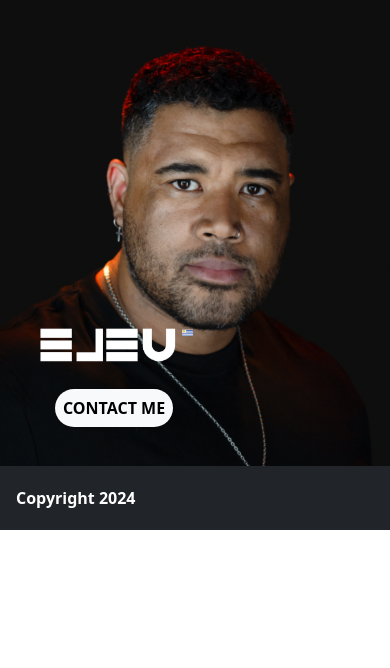
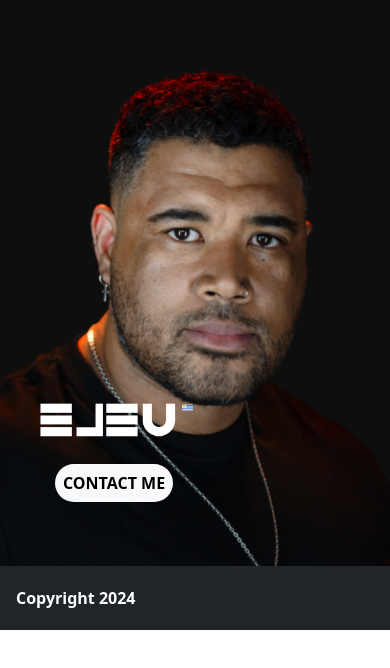
Before and after one commit to dev-moazam/project, a plain HTML site: page index.html in a window 390 px wide. Shown: the part 94-762 px from the top of the page. Drawn offline with nearby package versions, Linux system fonts and the light colour scheme.

Commit message:
Update index.html
size change

```diff
--- a/index.html
+++ b/index.html
@@ -16,7 +16,7 @@
    background-image: url(img/images/mobile.png);
    background-size: cover;
    background-position: center;
-   height: 560px;
+   height: 660px;
     position: relative;
   }
     .bg-logo img{
```
